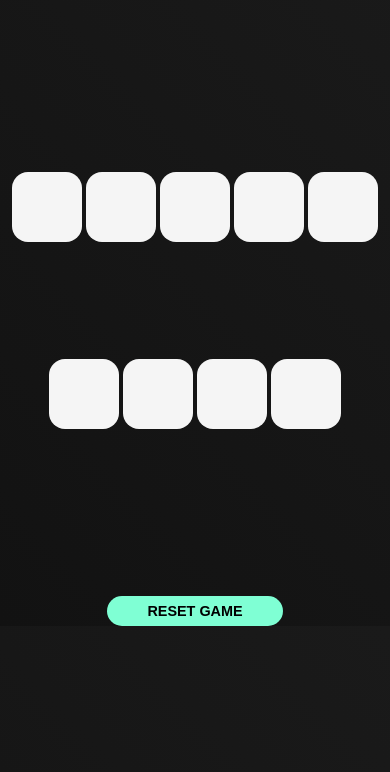
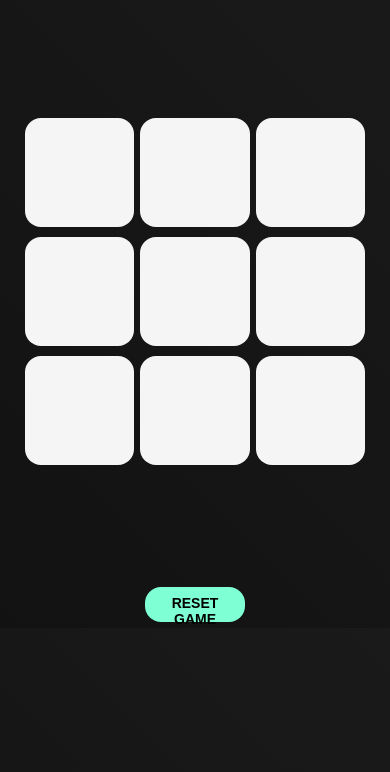
Before and after one commit to Deepak1234597/Tic-Tac-toe-Game, a plain HTML site: page index.html in a window 390 px wide. Shown: the part 72-844 px from the top of the page. Drawn offline with Linux system fonts and the light colour scheme; files whose address does not match are found by name.

Commit message:
Update styles.css

```diff
--- a/style.css
+++ b/style.css
@@ -39,7 +39,8 @@ h1 {
     width: 18vmin;
     border-radius: 16px;
     border: none;
-  font-size: 5vmin; /* responsive font size */
+    font-size: 5vmin;
+    /* responsive font size */
     background-color: whitesmoke;
     font-weight: 600;
     color: black;
@@ -90,44 +91,50 @@ h1 {
 .hide {
     display: none;
 }
-
-/* 📱 Tablets */
+/* ✅ Responsive Design */
 @media (max-width: 768px) {
     .game {
         width: 80vmin;
         height: 80vmin;
+        gap: 8px;
+    }
+
+    .box {
+        width: 24vmin;
+        height: 24vmin;
+        font-size: 32px;
+    }
+
+    #msg {
+        font-size: 28px;
+    }
+}
+
+@media (max-width: 480px) {
+    h1 {
+        font-size: 24px;
+    }
+
+    .game {
+        width: 90vmin;
+        height: 90vmin;
         gap: 6px;
     }
 
     .box {
-    font-size: 7vmin;
-  }
-
-  #msg {
-    font-size: 6vmin;
-  }
-}
-
-/* 📱 Mobiles */
-@media (max-width: 480px) {
-  .game {
-    width: 95vmin;
-    height: 95vmin;
-    gap: 4px;
-  }
-
-  .box {
-    font-size: 9vmin;
+        width: 28vmin;
+        height: 28vmin;
+        font-size: 24px;
     }
 
     #reset,
     #newgamebtn {
-    width: 45%;
-    font-size: 0.9em;
-    padding: 0.5em 1em;
+        width: 100px;
+        height: 35px;
+        font-size: 14px;
     }
 
     #msg {
-    font-size: 8vmin;
+        font-size: 20px;
     }
 }
```
Lines whose indentation alone changed are shown as unchanged.
